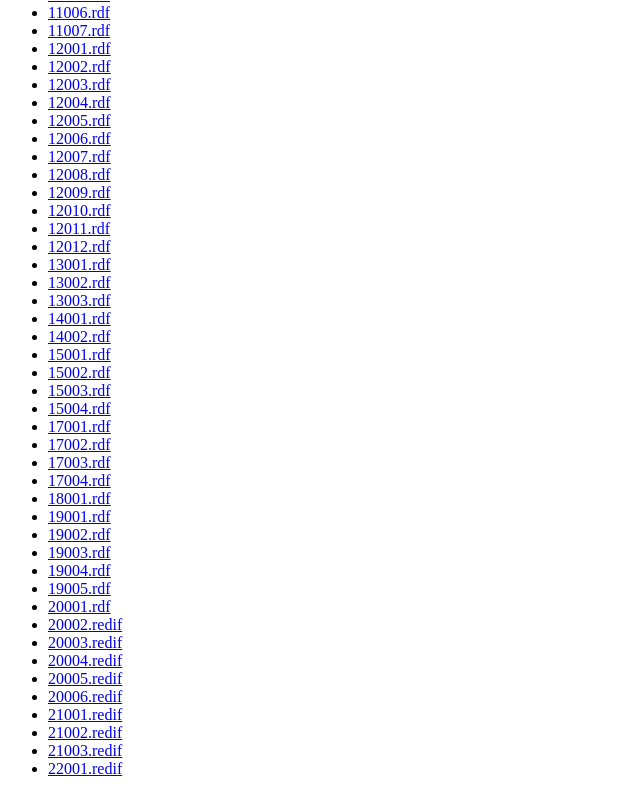
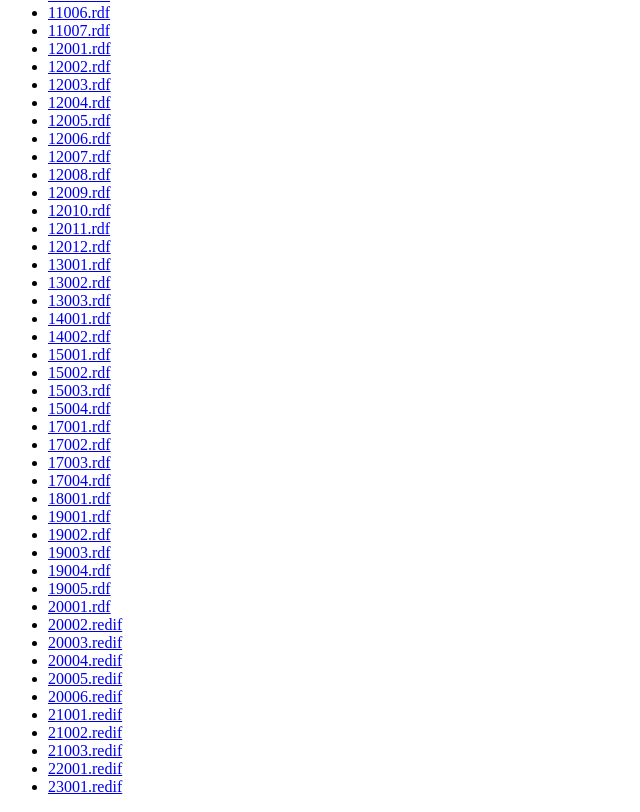
Before and after one commit to concordiaeconomics/crd, a plain HTML site: page wpaper/index.html in a window 1280 px wide. Shown: the part 778-1590 px from the top of the page, without its empty margins (0-640 px from the left). Drawn offline with Linux system fonts and the light colour scheme.

Commit message:
Update index.html

```diff
--- a/wpaper/index.html
+++ b/wpaper/index.html
@@ -85,5 +85,6 @@
 <LI> <A NAME="21002.redif" HREF="21002.redif">21002.redif</A>
 <LI> <A NAME="21003.redif" HREF="21003.redif">21003.redif</A>
 <LI> <A NAME="22001.redif" HREF="22001.redif">22001.redif</A>
+<LI> <A NAME="23001.redif" HREF="23001.redif">23001.redif</A>
 </UL>
 </HTML>
```
